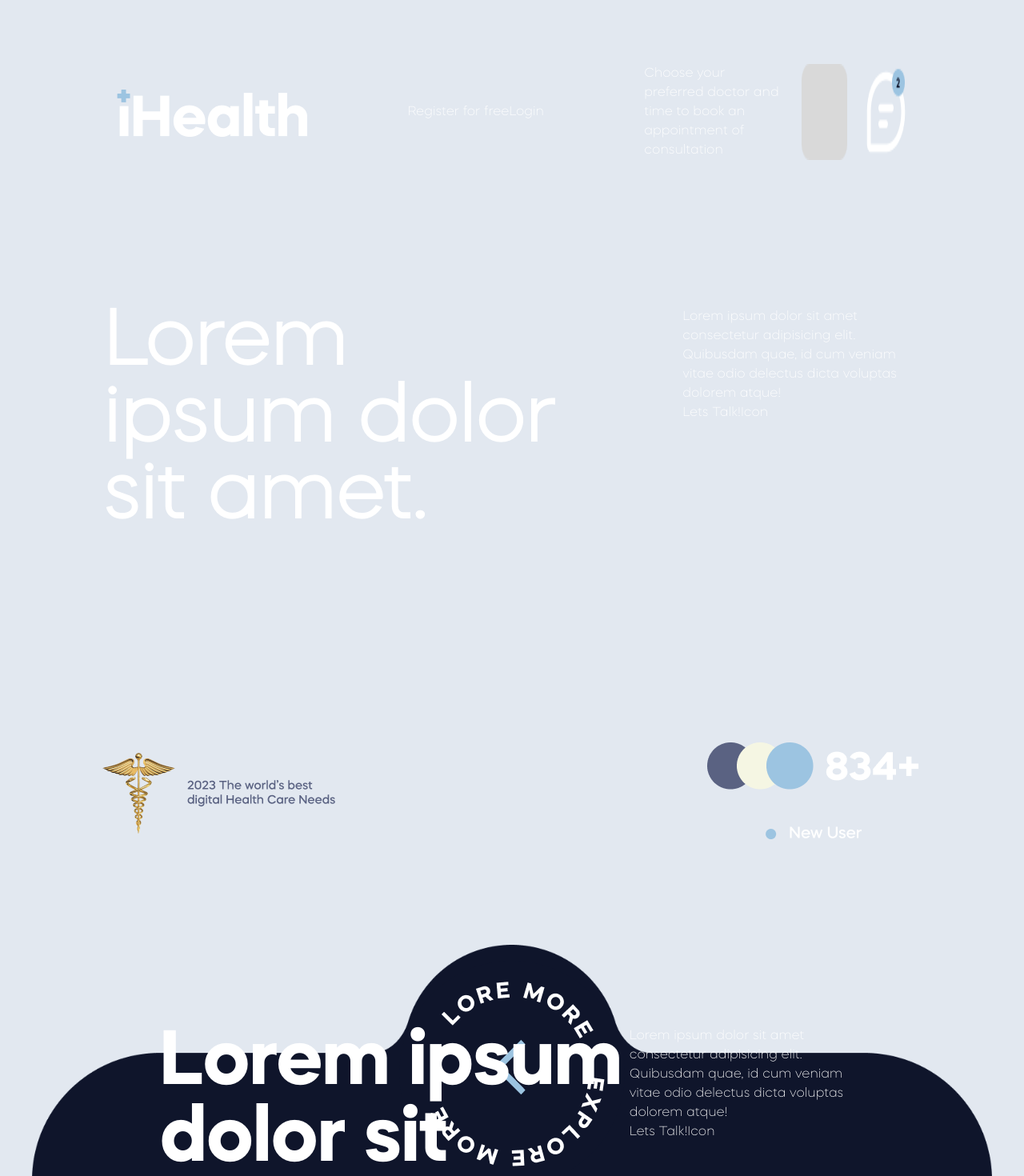
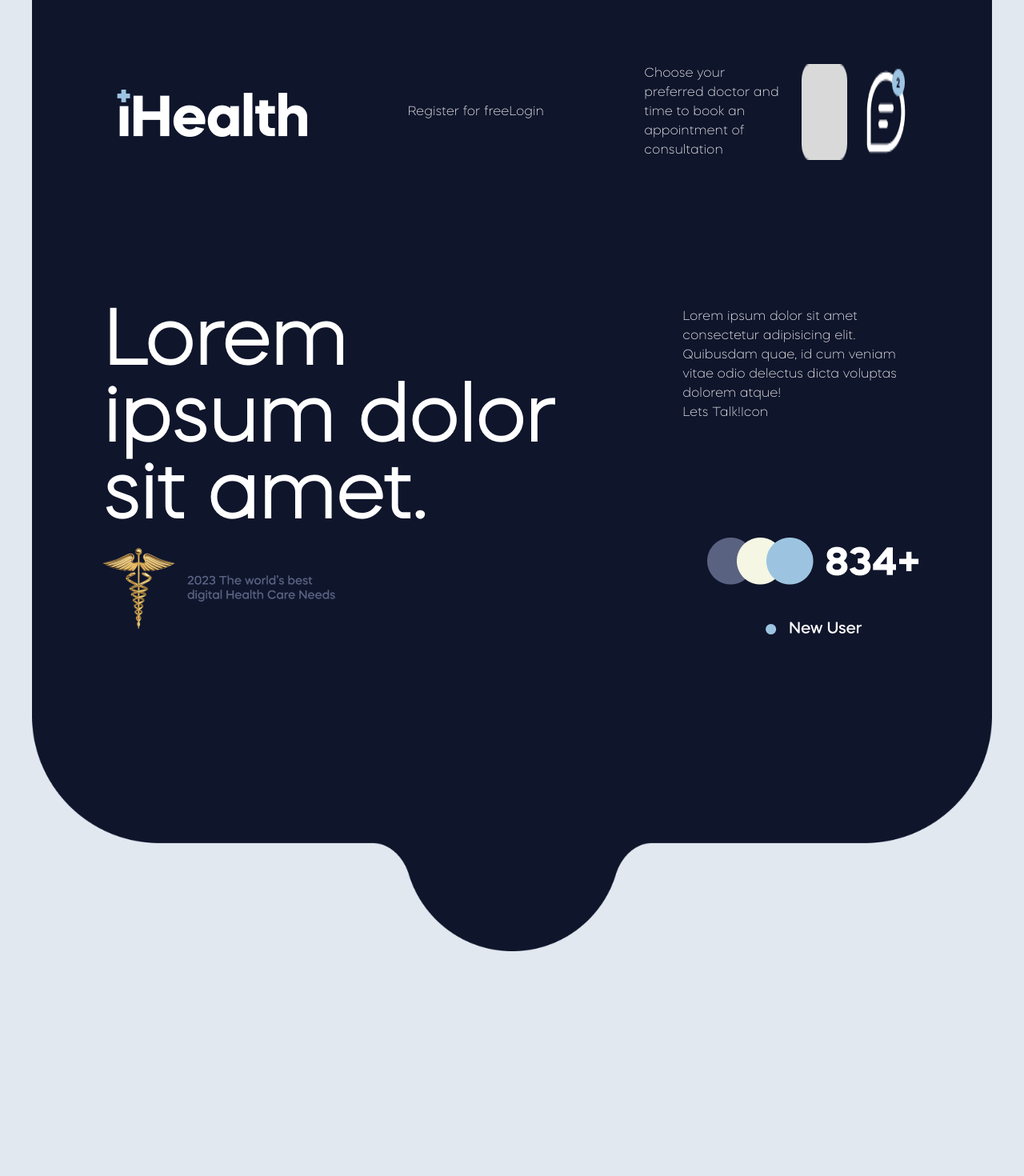
Before and after one commit to blahbalhabl/raite-site, a React (Vite) app: page / in a window 1280 px wide. Shown: the top 1470 px of the page at 80% size. Built offline with nearby package versions, Linux system fonts and the light colour scheme.

Commit message:
absolute-header

```diff
--- a/src/components/Header.jsx
+++ b/src/components/Header.jsx
@@ -5,7 +5,7 @@ import { Link } from 'react-router-dom'
 
 const Header = () => {
   return (
-    <div className='flex justify-between items-center bg-transparent p-20 px-36 '>
+    <div className='absolute top-0 w-full flex justify-between items-center bg-transparent p-20 px-36 '>
       <div className='z-10'>
         <img src={Logo} alt="logo.png" />
       </div>
--- a/src/pages/Landing.jsx
+++ b/src/pages/Landing.jsx
@@ -10,10 +10,10 @@ import Button from '../assets/images/hero banner button.png'
 const Landing = () => {
   return (
     <div className="h-max absolute w-full text-black top-0 bg-slate-200">
-      {/* <div className='absolute w-full z-0 px-10'>
+      <div className='absolute w-full z-0 px-10'>
         <img className='w-full' src={Union} />
-      </div> */}
-      <div className='relative flex mt-96 px-[10%] flex-col gap-64 z-20'>
+      </div>
+      <div className='relative mt-96 px-[10%] flex-col gap-64 w-full z-20'>
         <div className=" flex justify-between gap-32">
           <h1
             className="text-white text-8xl font-bold w-4/6">
@@ -35,14 +35,14 @@ const Landing = () => {
             <img src={IconText} />
             <img src={Patients}/>
         </div>
-        {/* <div className='relative bottom-[-475px]'>
+        <div className='absolute bottom-0'>
           <img className='absolute -bottom-44 -left-72 rotate-[-25deg]' src={Banner1} />
           <img className='absolute bottom-0' src={Banner} />
           <img className='absolute -bottom-44 left-64 rotate-[20deg]' src={Doctor3} />
           <button className="absolute -bottom-24 left-20">
             <img src={Button} />
           </button>
-        </div> */}
+        </div>
       </div>
       <div className='flex flex-col'>
         <div className='flex gap-20 mt-[700px] px-[10%] my-44'>
@@ -52,7 +52,7 @@ const Landing = () => {
           <p className='w-2/4 text-2xl font-mazzard-bold'>Lorem ipsum dolor sit amet consectetur adipisicing elit. Magnam porro molestias cupiditate aspernatur dicta expedita possimus ut alias dolor explicabo.</p>
         </div>
       </div>
-      <Footer />
+      {/* <Footer /> */}
     </div>
   )
 }
```
